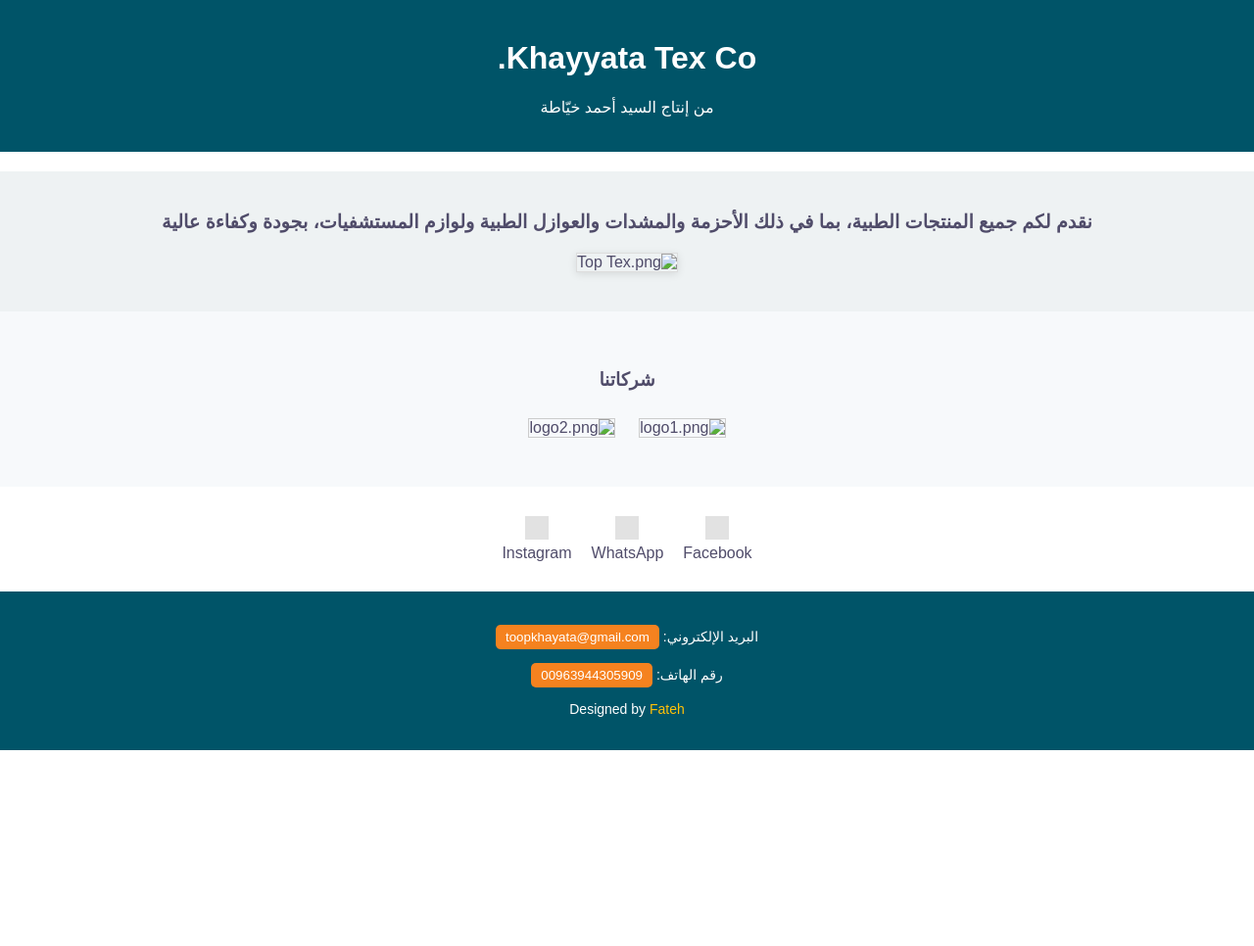
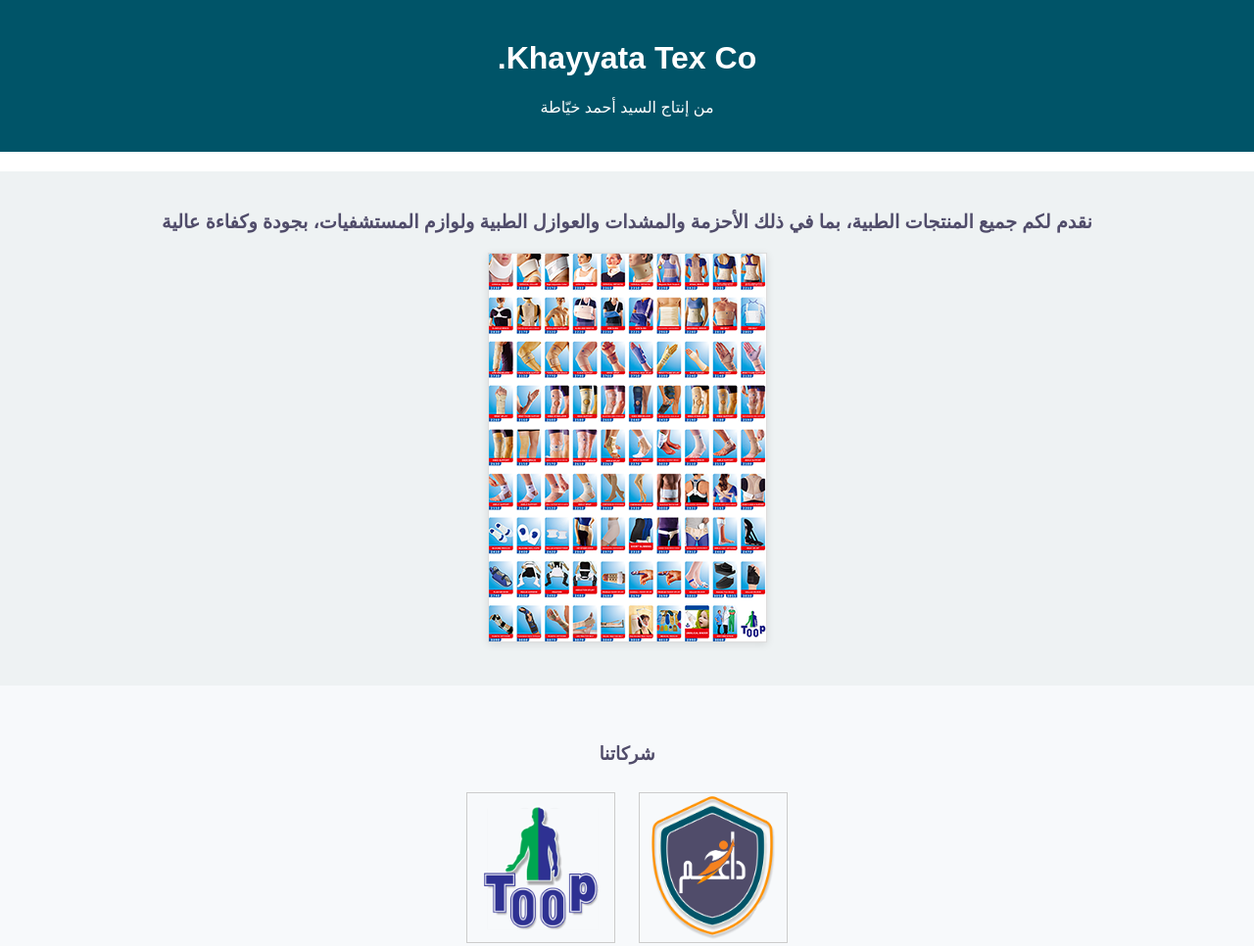
Before and after one commit to sharqprint/khayata-tex, a plain HTML site: page index.html in a window 1280 px wide. Shown: the top 966 px of the page at 98% size. Before the commit the page ends 800 px from the top, so only its background shows below. Drawn offline with Linux system fonts and the light colour scheme; grey boxes are pictures that could not be loaded.

Commit message:
Update index.html

```diff
--- a/index.html
+++ b/index.html
@@ -136,15 +136,15 @@
     <h2>
       نقدم لكم جميع المنتجات الطبية، بما في ذلك الأحزمة والمشدات والعوازل الطبية ولوازم المستشفيات، بجودة وكفاءة عالية
     </h2>
-    <img src="assets/top Tex.png" alt="Top Tex.png">
+    <img src="top Tex.png" alt="Top Tex.png">
   </section>
 
   <!-- Logos Section -->
   <section class="logos-section">
     <h3>شركاتنا</h3>
     <div class="logos">
-      <img src="assets/logo1.png" alt="logo1.png">
-      <img src="assets/logo2.png" alt="logo2.png">
+      <img src="logo1.png" alt="logo1.png">
+      <img src="logo2.png" alt="logo2.png">
     </div>
   </section>
 
```
